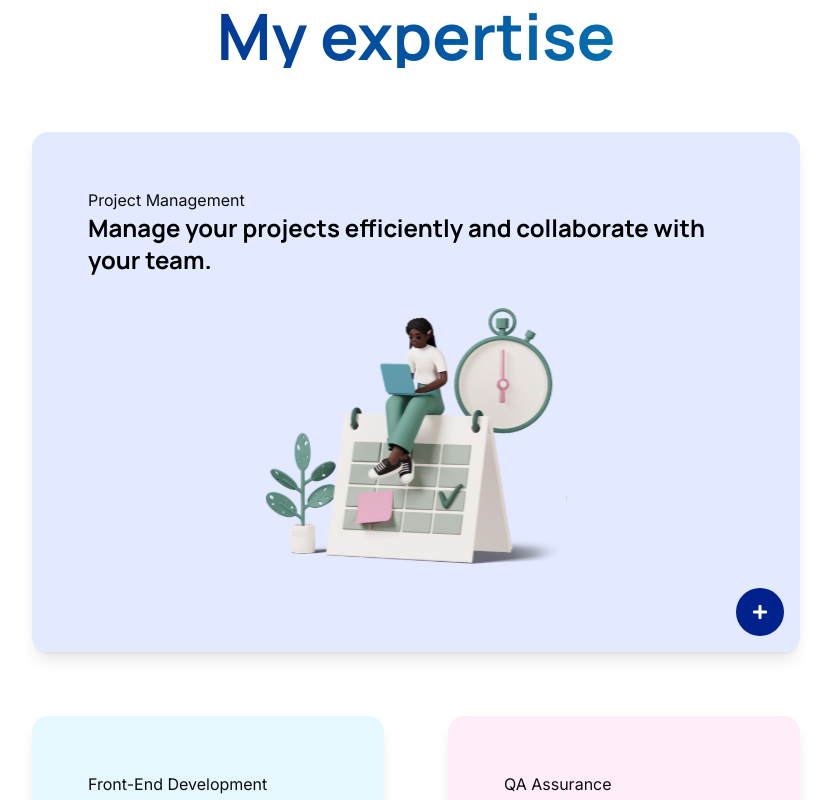
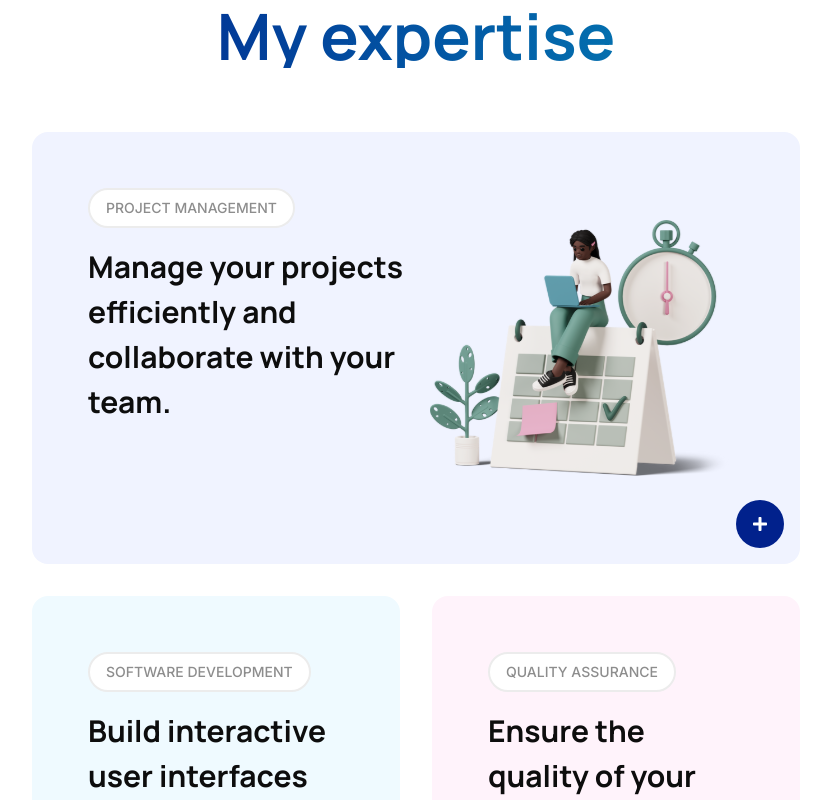
Before and after one commit to andrescorderor/ac-website, a React (Vite) app: page / in a window 1280 px wide. Shown: the part 860-1660 px from the top of the page, without its empty margins (224-1055 px from the left). Built offline with nearby package versions, Linux system fonts and the light colour scheme.

Commit message:
add: expertise improvement

```diff
--- a/package.json
+++ b/package.json
@@ -1,7 +1,7 @@
 {
   "name": "ac-website",
   "private": true,
-  "version": "0.6.0",
+  "version": "0.6.1",
   "type": "module",
   "scripts": {
     "dev": "vite",
--- a/src/components/common/Card.tsx
+++ b/src/components/common/Card.tsx
@@ -7,7 +7,44 @@ interface CardProps {
   imageUrl: string;
   bgColorLight: string;
   bgColor: string;
+  type: 'full' | 'half';
 }
+
+// Componente auxiliar para el título
+const Title = ({ title }: { title: string }) => (
+  <motion.h3
+    className="border-2 text-sm border-[var(--soft-light-gray)] font-inter font-medium text-[var(--gray)] mb-4 bg-[var(--white)] rounded-full py-2 px-4 inline-block max-w-max"
+    initial={{ opacity: 0, y: 20 }}
+    animate={{ opacity: 1, y: 0 }}
+    transition={{ duration: 0.6 }}
+  >
+    {title}
+  </motion.h3>
+);
+
+// Componente auxiliar para el párrafo
+const Paragraph = ({ text }: { text: string }) => (
+  <motion.p
+    className="font-manrope text-3xl  leading-normal font-black text-[var(--black)] max-w-lg"
+    initial={{ opacity: 0, y: 20 }}
+    animate={{ opacity: 1, y: 0 }}
+    transition={{ duration: 0.6 }}
+  >
+    {text}
+  </motion.p>
+);
+
+// Componente auxiliar para la imagen
+const Image = ({ imageUrl, title }: { imageUrl: string; title: string }) => (
+  <motion.img
+    src={imageUrl}
+    alt={title}
+    className="m-8 h-64"
+    initial={{ opacity: 0, y: 20 }}
+    animate={{ opacity: 1, y: 0 }}
+    transition={{ duration: 0.6 }}
+  />
+);
 
 export default function Card({
   title,
@@ -15,42 +52,33 @@ export default function Card({
   imageUrl,
   bgColor,
   bgColorLight,
+  type,
 }: CardProps) {
   return (
     <motion.div
       whileHover={{ scale: 1.05 }}
-      // eslint-disable-next-line tailwindcss/migration-from-tailwind-2
-      className={`group relative flex w-full  flex-col justify-between rounded-2xl p-14 shadow-lg transition-transform duration-500 ease-in-out ${bgColorLight} bg-opacity-25`}
+      className={`group relative flex ${
+        type === 'full' ? 'flex-row' : 'flex-col'
+      } w-full justify-between rounded-2xl p-14 transition-transform duration-500 ease-in-out ${bgColorLight} bg-opacity-25`}
     >
-      <motion.h3
-        className="font-inter text-[var(--black)]"
-        initial={{ opacity: 0, y: 20 }}
-        animate={{ opacity: 1, y: 0 }}
-        transition={{ duration: 0.6 }}
-      >
-        {title}
-      </motion.h3>
+      <div className="flex-1">
+        {/* Reutilizamos los componentes auxiliares */}
+        <Title title={title} />
+        <Paragraph text={text} />
+      </div>
 
-      <motion.p
-        className="font-manrope text-2xl font-bold text-black"
-        initial={{ opacity: 0, y: 20 }}
-        animate={{ opacity: 1, y: 0 }}
-        transition={{ duration: 0.6 }}
-      >
-        {text}
-      </motion.p>
+      {/* Condicionamos la estructura según el tipo */}
+      {type === 'full' && (
+        <div className="flex-1 flex justify-center items-center">
+          <Image imageUrl={imageUrl} title={title} />
+        </div>
+      )}
 
-      <motion.img
-        src={imageUrl}
-        alt={title}
-        className="m-8 h-64 text-gray-700"
-        initial={{ opacity: 0, y: 20 }}
-        animate={{ opacity: 1, y: 0 }}
-        transition={{ duration: 0.6 }}
-      />
+      {type === 'half' && <Image imageUrl={imageUrl} title={title} />}
 
+      {/* Botón siempre visible */}
       <motion.div
-        className={`absolute bottom-4 right-4 flex size-12 items-center justify-center rounded-full ${bgColor} text-white`}
+        className={`absolute bottom-4 right-4 flex size-12 items-center justify-center rounded-full ${bgColor} text-[var(--white)]`}
         whileHover={{ scale: 1.2 }}
       >
         <FaPlus />
--- a/src/components/common/Footer.tsx
+++ b/src/components/common/Footer.tsx
@@ -8,7 +8,7 @@ import { Button } from './Button';
 export default function Footer() {
   const currentYear = new Date().getFullYear();
   return (
-    <footer className="mx-auto flex w-3/4 flex-col items-center rounded-t-3xl border-2 border-[var(--soft-light-gray)] text-black shadow-2xl backdrop-blur-lg">
+    <footer className="mx-auto flex w-3/4 flex-col items-center rounded-t-3xl border-2 border-[var(--soft-light-gray)] text-[var(--black)] shadow-2xl backdrop-blur-lg">
       <div className="p-8">
         <div className="absolute inset-0 -z-10 overflow-hidden rounded-t-3xl">
           <div className="circle animate-bounce-slow size-80 rounded-full bg-[var(--deep-navy-blue)] opacity-70 blur-3xl" />
--- a/src/components/home/CardSection.tsx
+++ b/src/components/home/CardSection.tsx
@@ -6,26 +6,29 @@ export default function CardSection() {
       <h1 className="font-manrope animate-gradient-rotate my-16 bg-gradient-to-r from-[var(--deep-navy-blue)] via-[var(--vibrant-sky-blue)] to-[var(--black)] bg-clip-text text-center text-[4rem] font-bold leading-none text-transparent">
         My expertise
       </h1>
-      <div className="relative z-20 flex flex-col gap-16">
+      <div className="relative z-20 flex flex-col gap-8">
         <div className="w-full">
           <Card
-            title="Project Management"
+            type="full"
+            title="PROJECT MANAGEMENT"
             text="Manage your projects efficiently and collaborate with your team."
             imageUrl="/src/assets/ProjectManagement.svg"
             bgColorLight="bg-[var(--deep-navy-blue-light)]"
             bgColor="bg-[var(--deep-navy-blue)]"
           />
         </div>
-        <div className="flex w-full gap-16">
+        <div className="flex w-full gap-8">
           <Card
-            title="Front-End Development"
+            type="half"
+            title="SOFTWARE DEVELOPMENT"
             text="Build interactive user interfaces with cutting-edge technologies."
             imageUrl="/src/assets/SoftwareDevelopment.svg"
             bgColorLight="bg-[var(--vibrant-sky-blue-light)]"
             bgColor="bg-[var(--vibrant-sky-blue)]"
           />
           <Card
-            title="QA Assurance"
+            type="half"
+            title="QUALITY ASSURANCE"
             text="Ensure the quality of your software with reliable testing practices."
             imageUrl="/src/assets/QualityAssurance.svg"
             bgColorLight="bg-[var(--magenta-pink-light)]"
--- a/src/index.css
+++ b/src/index.css
@@ -9,12 +9,13 @@
 /* Color Variables */
 :root {
   --black: #0d0d0d;
+  --white: #ffffff;
   --deep-navy-blue: #01218c;
-  --deep-navy-blue-light: #e3e9ff;
+  --deep-navy-blue-light: #f0f3ff;
   --vibrant-sky-blue: #0487b9;
-  --vibrant-sky-blue-light: #e6f8ff;
+  --vibrant-sky-blue-light: #effaff;
   --magenta-pink: #ce0c98;
-  --magenta-pink-light: #ffeefa;
+  --magenta-pink-light: #fff3fb;
   --white: #ffffff;
   --soft-light-gray: #ececec;
   --light-gray: #bcbcbc;
```
